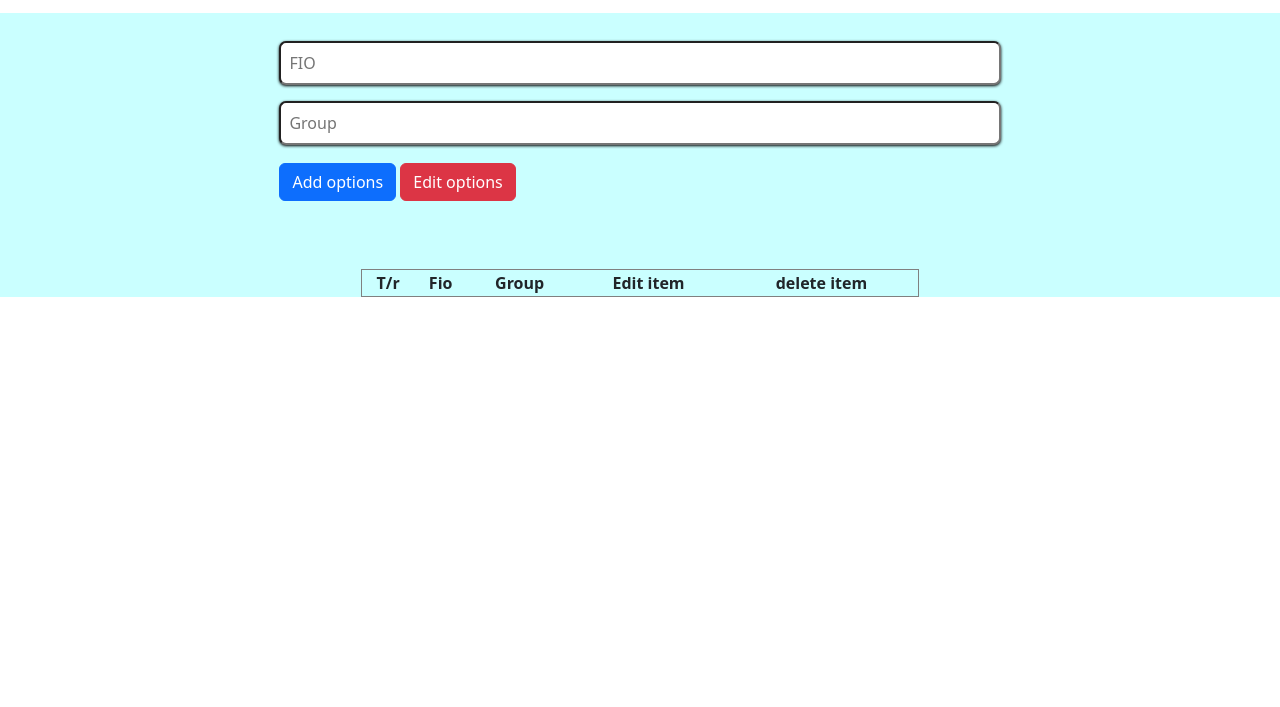
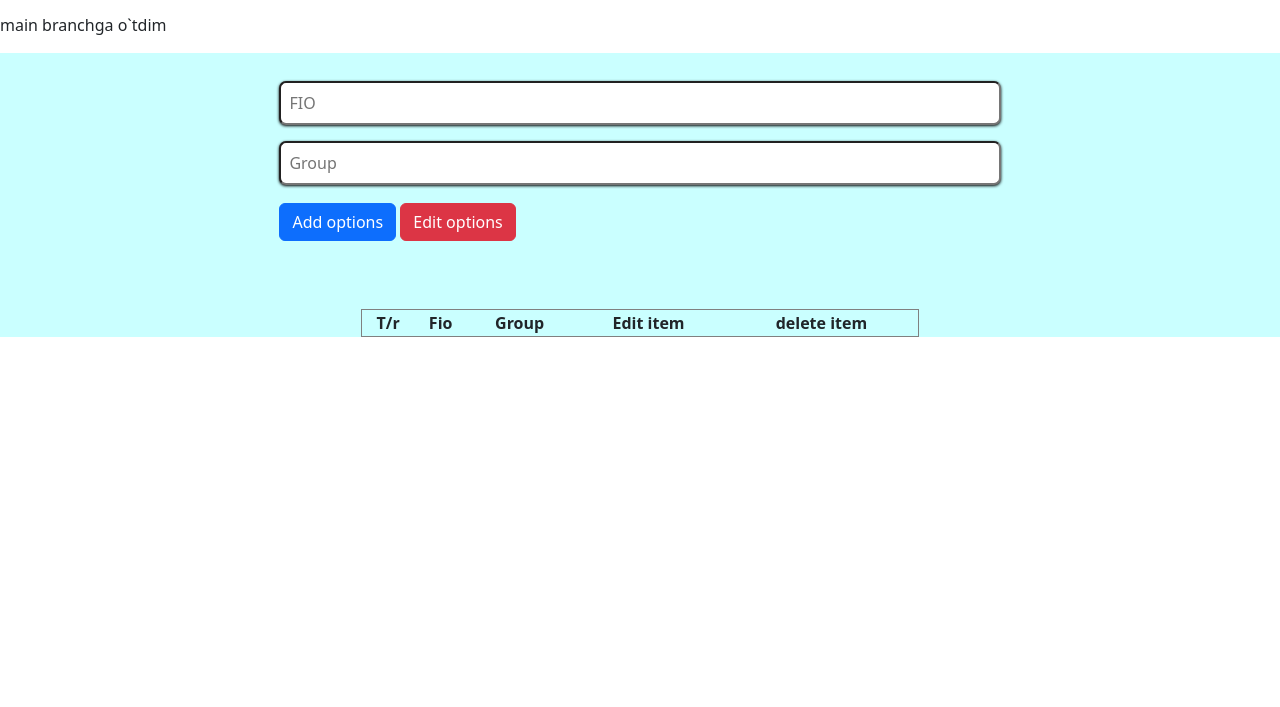
Before and after one commit to SanjarSayfullayev/To-do-list, a plain HTML site: page index.html in a window 1280 px wide. Shown: the part 93-800 px from the top of the page. Drawn offline with nearby package versions, Linux system fonts and the light colour scheme.

Commit message:
Main branchda ozgarish

```diff
--- a/index.html
+++ b/index.html
@@ -12,6 +12,7 @@
 
     <h1 class="text">TO-DO LIST</h1>
     <p>Hello world</p>
+    <p>main branchga o`tdim</p>
     <div class="bg_color">
         <div class="container">
             <form action="#" class="form_group">
```
